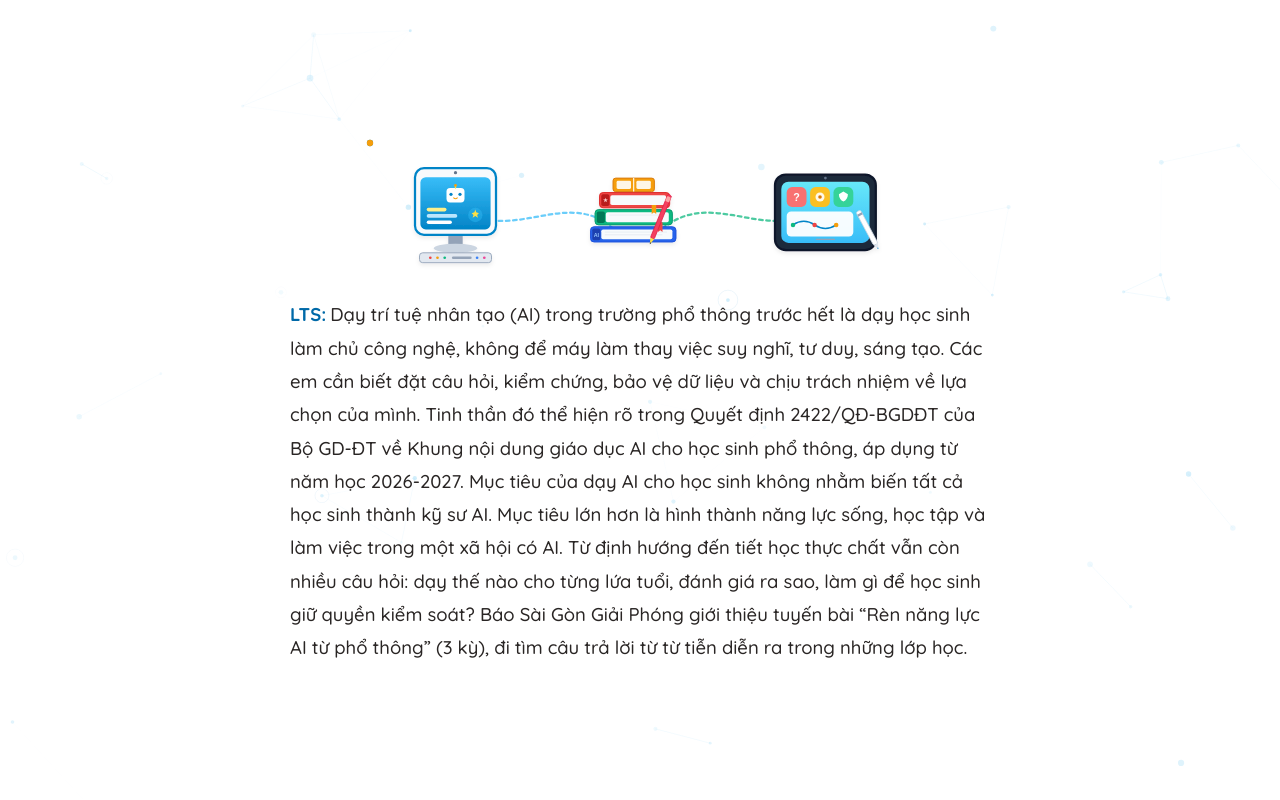
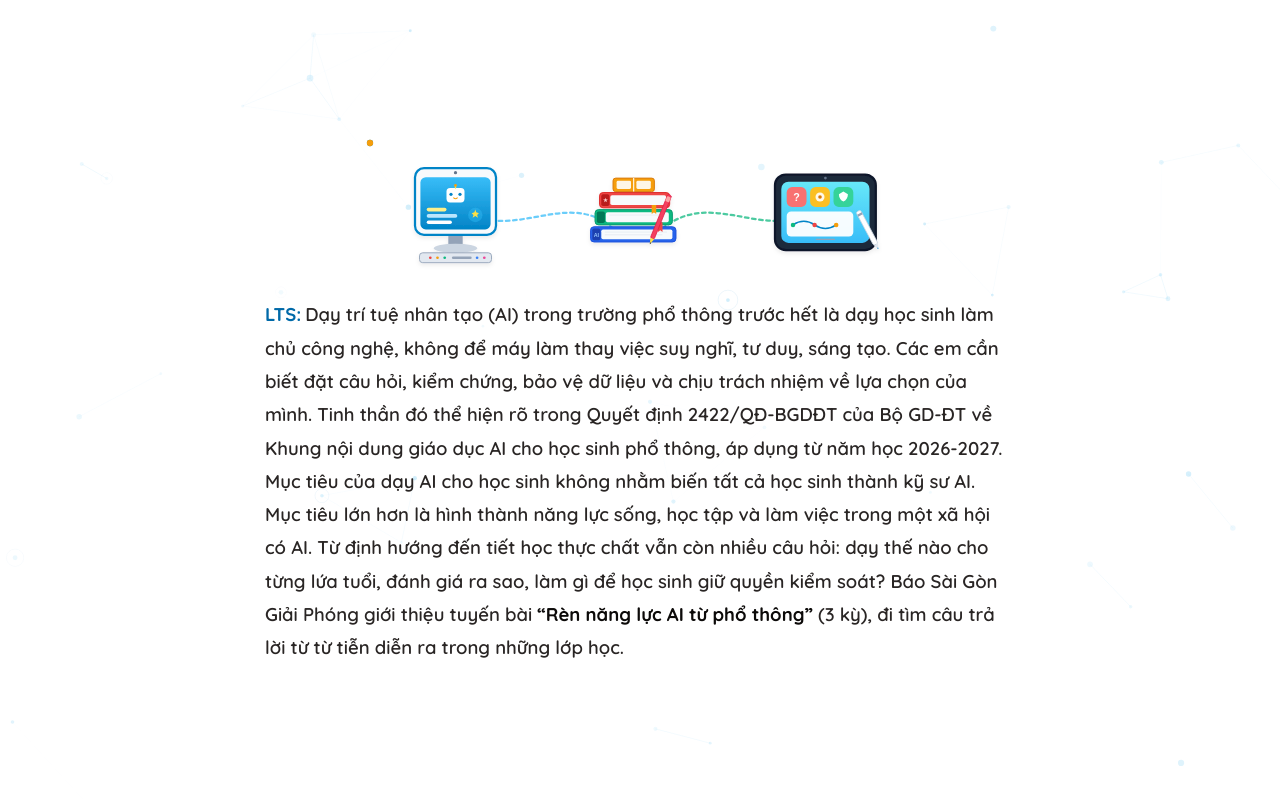
Before and after one commit to huuvi98-cyber/LTS-Ren-luyen-AI, a React (Vite) app: page / in a window 1280 px wide. Built offline with nearby package versions, Linux system fonts and the light colour scheme.

Commit message:
feat: style article text for better readability
Increase container width, update font weight, and add bold emphasis to the main article title.

```diff
--- a/src/App.tsx
+++ b/src/App.tsx
@@ -15,30 +15,50 @@ export default function App() {
       <NeuralEducationCanvas intensity="gentle" />
 
       {/* Main clean text container */}
-      <main className="relative z-10 w-full max-w-[700px] mx-auto my-auto py-2 flex flex-col items-center">
+      <main className="relative z-10 w-full max-w-[750px] mx-auto my-auto py-2 flex flex-col items-center">
         {/* Animated Kid-friendly Icons: Clear Máy vi tính, Chú Robot AI & iPad */}
         <AiEducationIllustration />
 
-        {/* Verbatim Article Text: Bề ngang cụm chữ 700px, font tròn cho học sinh/trẻ em, chữ to hơn xíu */}
-        <article className="w-full max-w-[700px] font-rounded font-medium text-[17.5px] sm:text-[18.5px] leading-[1.8] text-stone-800 text-justify sm:text-left mt-3">
+        {/* Verbatim Article Text: Bề ngang cụm chữ 750px, font tròn dày hơn xíu, bold “Rèn năng lực AI từ phổ thông” */}
+        <article className="w-full max-w-[750px] font-rounded font-semibold text-[17.5px] sm:text-[18.5px] leading-[1.8] text-stone-850 text-justify sm:text-left mt-3">
           <p>
-            {VERBATIM_SENTENCES.map((item, index) => (
-              <span key={item.id}>
-                {index === 0 ? (
-                  <>
+            {VERBATIM_SENTENCES.map((item, index) => {
+              // Special bolding for “Rèn năng lực AI từ phổ thông”
+              if (item.text.includes('“Rèn năng lực AI từ phổ thông”')) {
+                const parts = item.text.split('“Rèn năng lực AI từ phổ thông”');
+                return (
+                  <span key={item.id}>
+                    {parts[0]}
+                    <strong className="font-extrabold text-stone-950">
+                      “Rèn năng lực AI từ phổ thông”
+                    </strong>
+                    {parts[1]}
+                    {' '}
+                  </span>
+                );
+              }
+
+              if (index === 0) {
+                return (
+                  <span key={item.id}>
                     <strong className="font-bold text-sky-700 mr-1">
                       LTS:
                     </strong>
                     <span>
                       {item.text.replace(/^LTS:\s*/, '')}
                     </span>
-                  </>
-                ) : (
-                  <span>{item.text}</span>
-                )}
-                {' '}
-              </span>
-            ))}
+                    {' '}
+                  </span>
+                );
+              }
+
+              return (
+                <span key={item.id}>
+                  {item.text}
+                  {' '}
+                </span>
+              );
+            })}
           </p>
         </article>
       </main>
```
